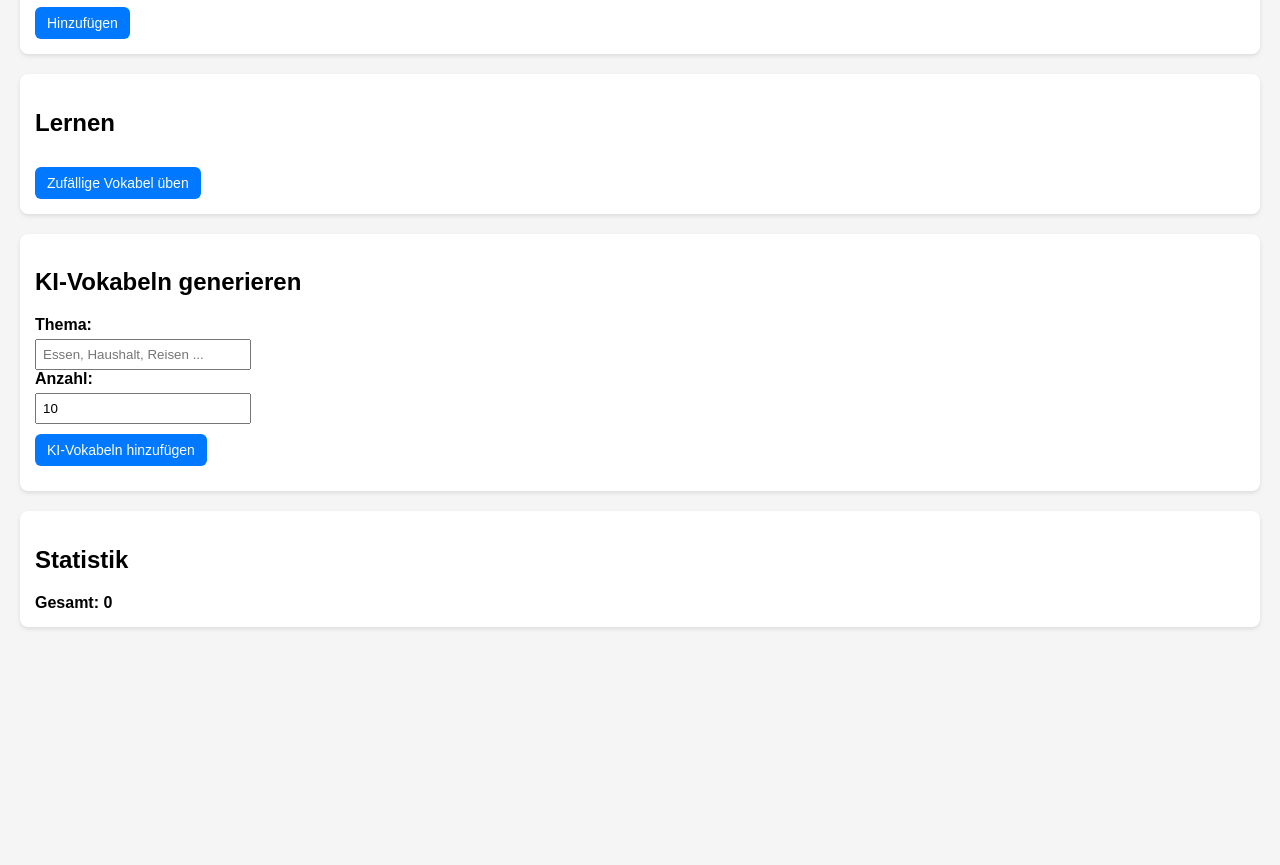
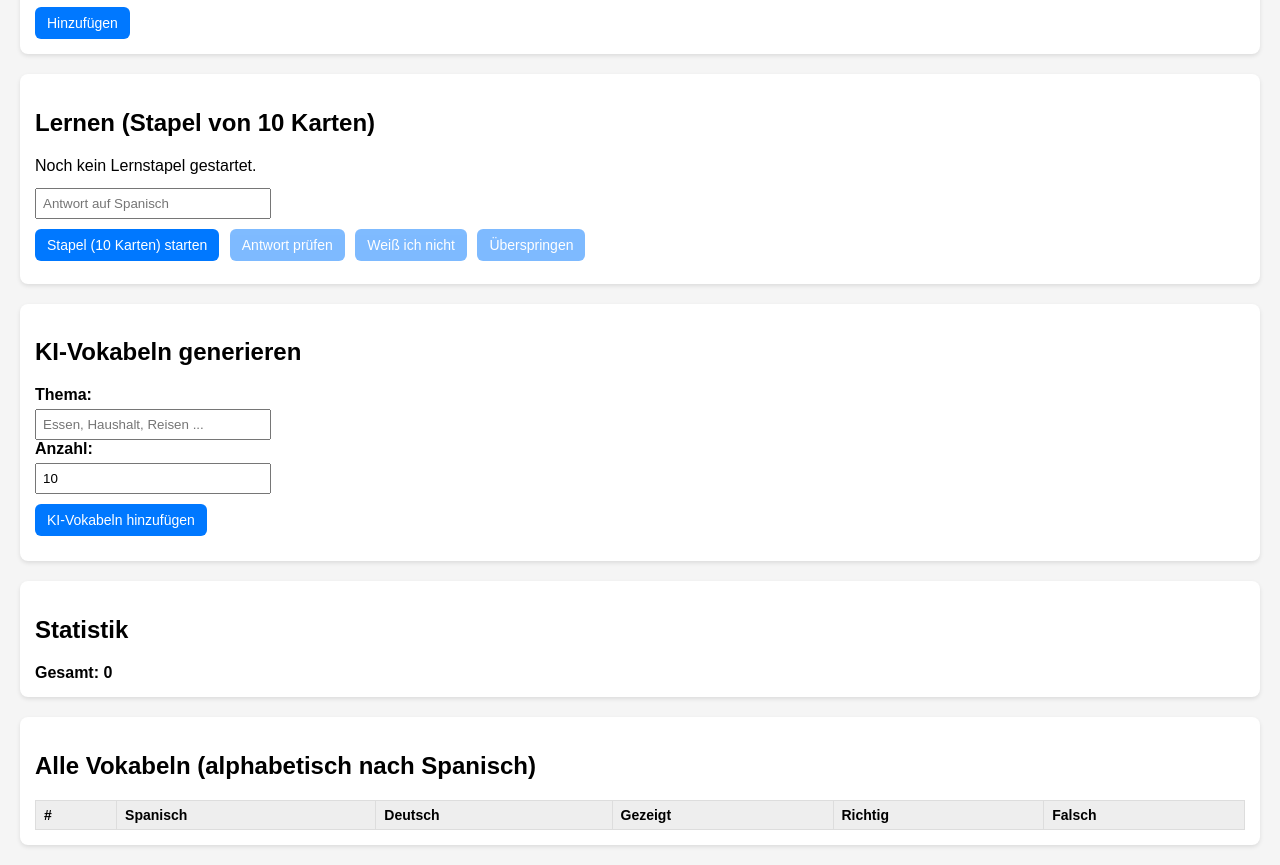
Before and after one commit to GimpelJaeger/spanisch-vokabeln, a website: page index.html in a window 1280 px wide. Shown: the part 274-1139 px from the top of the page. Before the commit the page ends 921 px from the top, so only its background shows below. Drawn offline with Linux system fonts and the light colour scheme.

Commit message:
Enhance input styles and add learning features

```diff
--- a/index.html
+++ b/index.html
@@ -26,8 +26,9 @@
             font-weight: bold;
         }
 
-        input {
-            width: 200px;
+        input[type="text"],
+        input[type="number"] {
+            width: 220px;
             padding: 6px;
             margin-right: 10px;
             margin-top: 5px;
@@ -36,6 +37,7 @@
         button {
             padding: 8px 12px;
             margin-top: 10px;
+            margin-right: 6px;
             background: #0078ff;
             border: none;
             color: white;
@@ -44,7 +46,12 @@
             font-size: 14px;
         }
 
-        button:hover {
+        button:disabled {
+            opacity: 0.5;
+            cursor: default;
+        }
+
+        button:hover:not(:disabled) {
             background: #005fcc;
         }
 
@@ -57,6 +64,33 @@
         #stats {
             font-weight: bold;
             margin-top: 10px;
+        }
+
+        table {
+            width: 100%;
+            border-collapse: collapse;
+            margin-top: 10px;
+            font-size: 14px;
+        }
+
+        th, td {
+            border: 1px solid #ddd;
+            padding: 6px 8px;
+            text-align: left;
+        }
+
+        th {
+            background-color: #eee;
+        }
+
+        #learnQuestion {
+            font-size: 16px;
+            margin-bottom: 8px;
+        }
+
+        #learnInfo {
+            margin-top: 8px;
+            font-style: italic;
         }
     </style>
 </head>
@@ -78,8 +112,19 @@
 
     <!-- Lernen -->
     <div class="card">
-        <h2>Lernen</h2>
-        <button id="btnLearn">Zufällige Vokabel üben</button>
+        <h2>Lernen (Stapel von 10 Karten)</h2>
+
+        <div id="learnQuestion">Noch kein Lernstapel gestartet.</div>
+        <input id="learnInput" type="text" placeholder="Antwort auf Spanisch" />
+
+        <div>
+            <button id="btnStartStack">Stapel (10 Karten) starten</button>
+            <button id="btnCheck" disabled>Antwort prüfen</button>
+            <button id="btnDontKnow" disabled>Weiß ich nicht</button>
+            <button id="btnSkip" disabled>Überspringen</button>
+        </div>
+
+        <div id="learnInfo"></div>
     </div>
 
     <!-- KI-Vokabelvorschläge -->
@@ -103,6 +148,26 @@
         <div id="stats">Gesamt: 0</div>
     </div>
 
+    <!-- Vokabel-Liste -->
+    <div class="card">
+        <h2>Alle Vokabeln (alphabetisch nach Spanisch)</h2>
+        <table>
+            <thead>
+                <tr>
+                    <th>#</th>
+                    <th>Spanisch</th>
+                    <th>Deutsch</th>
+                    <th>Gezeigt</th>
+                    <th>Richtig</th>
+                    <th>Falsch</th>
+                </tr>
+            </thead>
+            <tbody id="vocabTableBody">
+                <!-- wird per JavaScript gefüllt -->
+            </tbody>
+        </table>
+    </div>
+
     <!-- App-Script -->
     <script src="app.js"></script>
 </body>
```
